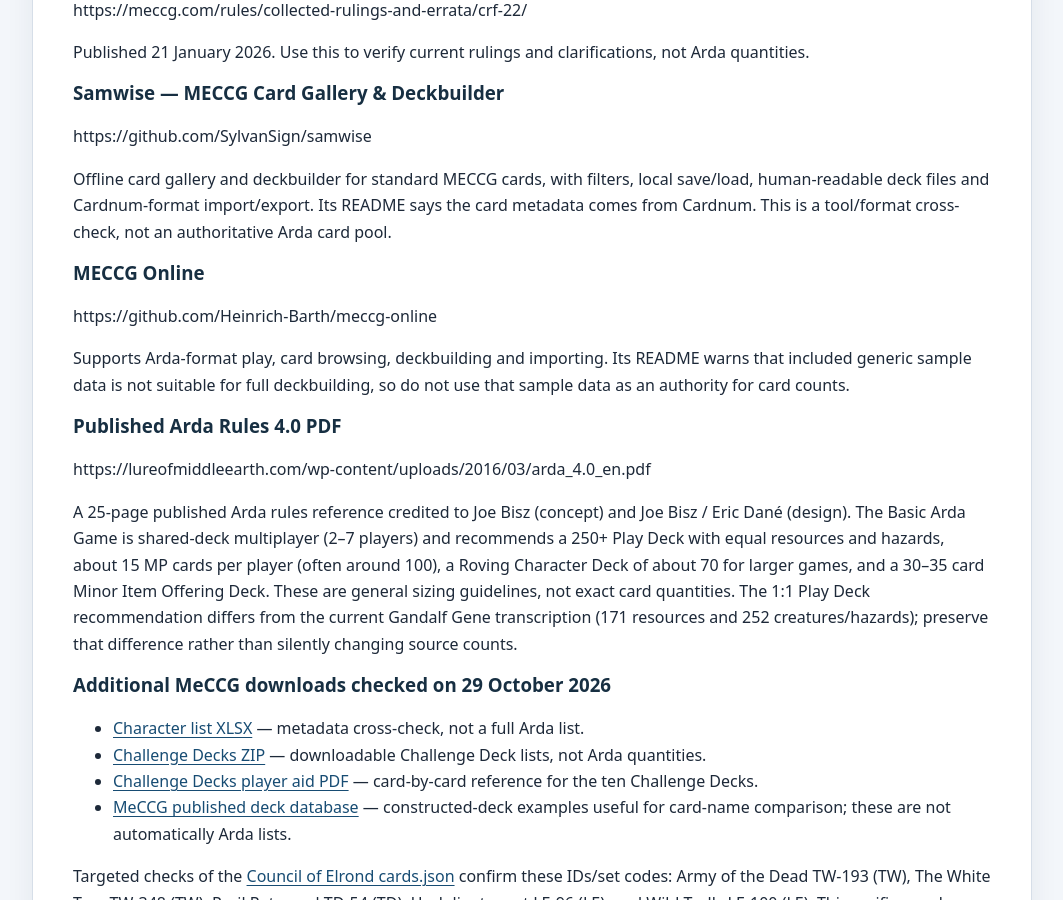
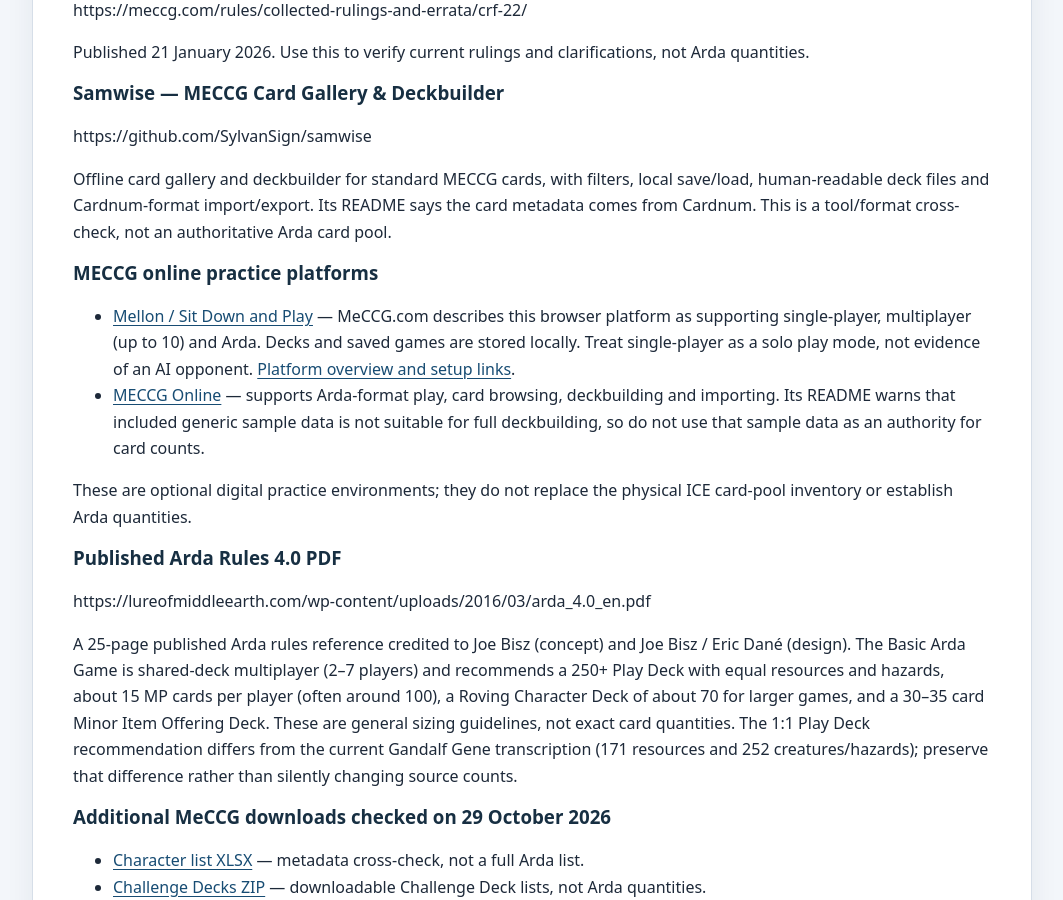
Before and after one commit to JamSpot/meccg-arda-master-database, a Jekyll site: the page built from docs/sources.md, in a window 1280 px wide and 900 px high, scrolled down 4451 px. Shown: the whole window, without its empty margins (108-1171 px from the left). Built offline with Jekyll 4.4.1, drawn with Linux system fonts in a browser that asks for light colours; our own code applies the rules of GitHub Pages for plain Markdown files.

Commit message:
Document current digital Arda practice platforms

```diff
--- a/docs/sources.md
+++ b/docs/sources.md
@@ -102,10 +102,12 @@ https://github.com/SylvanSign/samwise
 
 Offline card gallery and deckbuilder for standard MECCG cards, with filters, local save/load, human-readable deck files and Cardnum-format import/export. Its README says the card metadata comes from Cardnum. This is a tool/format cross-check, not an authoritative Arda card pool.
 
-### MECCG Online
-https://github.com/Heinrich-Barth/meccg-online
+### MECCG online practice platforms
 
-Supports Arda-format play, card browsing, deckbuilding and importing. Its README warns that included generic sample data is not suitable for full deckbuilding, so do not use that sample data as an authority for card counts.
+- [Mellon / Sit Down and Play](https://meccg.herokuapp.com/) — MeCCG.com describes this browser platform as supporting single-player, multiplayer (up to 10) and Arda. Decks and saved games are stored locally. Treat single-player as a solo play mode, not evidence of an AI opponent. [Platform overview and setup links](https://meccg.com/play-online/).
+- [MECCG Online](https://github.com/Heinrich-Barth/meccg-online) — supports Arda-format play, card browsing, deckbuilding and importing. Its README warns that included generic sample data is not suitable for full deckbuilding, so do not use that sample data as an authority for card counts.
+
+These are optional digital practice environments; they do not replace the physical ICE card-pool inventory or establish Arda quantities.
 
 ### Published Arda Rules 4.0 PDF
 
```
